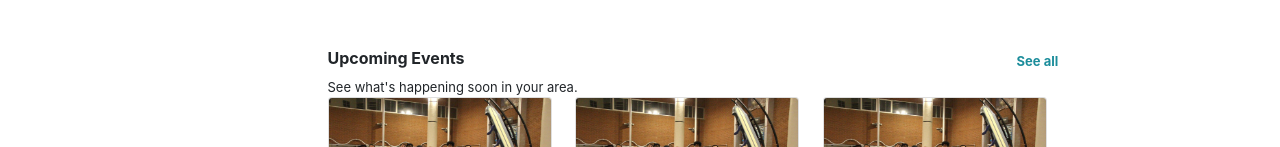
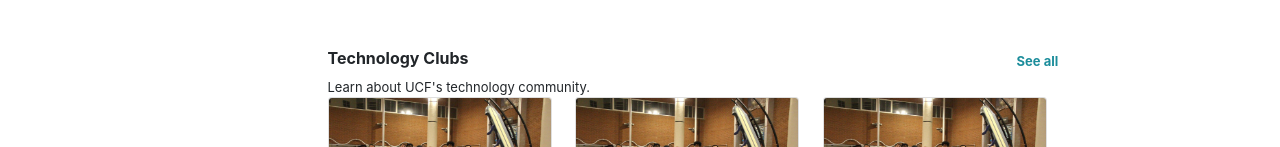
Before and after one commit to joseiciano/UCFMasterCalendar_web, a React (Create React App) app: page / in a window 1280 px wide. Shown: the part 613-760 px from the top of the page. Built offline with nearby package versions, Linux system fonts and the light colour scheme.

Commit message:
typos on club list fixed

```diff
--- a/src/components/ClubList.js
+++ b/src/components/ClubList.js
@@ -10,7 +10,7 @@ export default class ClubList extends Component {
             <Card style={Styles.card}>
                 <Row>
                     <Col sm={{ span: 6, offset: 0 }}>
-                        <Card.Text> <b> Upcoming Events </b> </Card.Text>
+                        <Card.Text> <b> Technology Clubs </b> </Card.Text>
                     </Col>
 
                     <Col sm={{ span: 2, offset: 2 }}>
@@ -20,7 +20,7 @@ export default class ClubList extends Component {
 
                 <Row>
                     <Col lg={{ span: 5, offset: 0 }}>
-                        <Card.Text style={Styles.subtitle}> See what's happening soon in your area. </Card.Text>
+                        <Card.Text style={Styles.subtitle}> Learn about UCF's technology community. </Card.Text>
                     </Col>
 
                 </Row>
```
